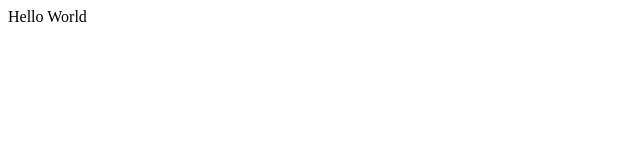
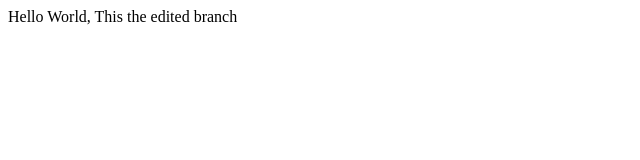
Before and after one commit to Maranatha1912/Excercise, a plain HTML site: page index.html in a window 1280 px wide. Shown: the whole page, without its empty margins (0-640 px from the left). Drawn offline with Linux system fonts and the light colour scheme.

Commit message:
Branch, exercise-edited
Hello word

```diff
--- a/index.html
+++ b/index.html
@@ -2,7 +2,7 @@
 <html>
     <head>
 
-    Hello World
+    Hello World, This the edited branch
     </head>
 
     <body>
```
